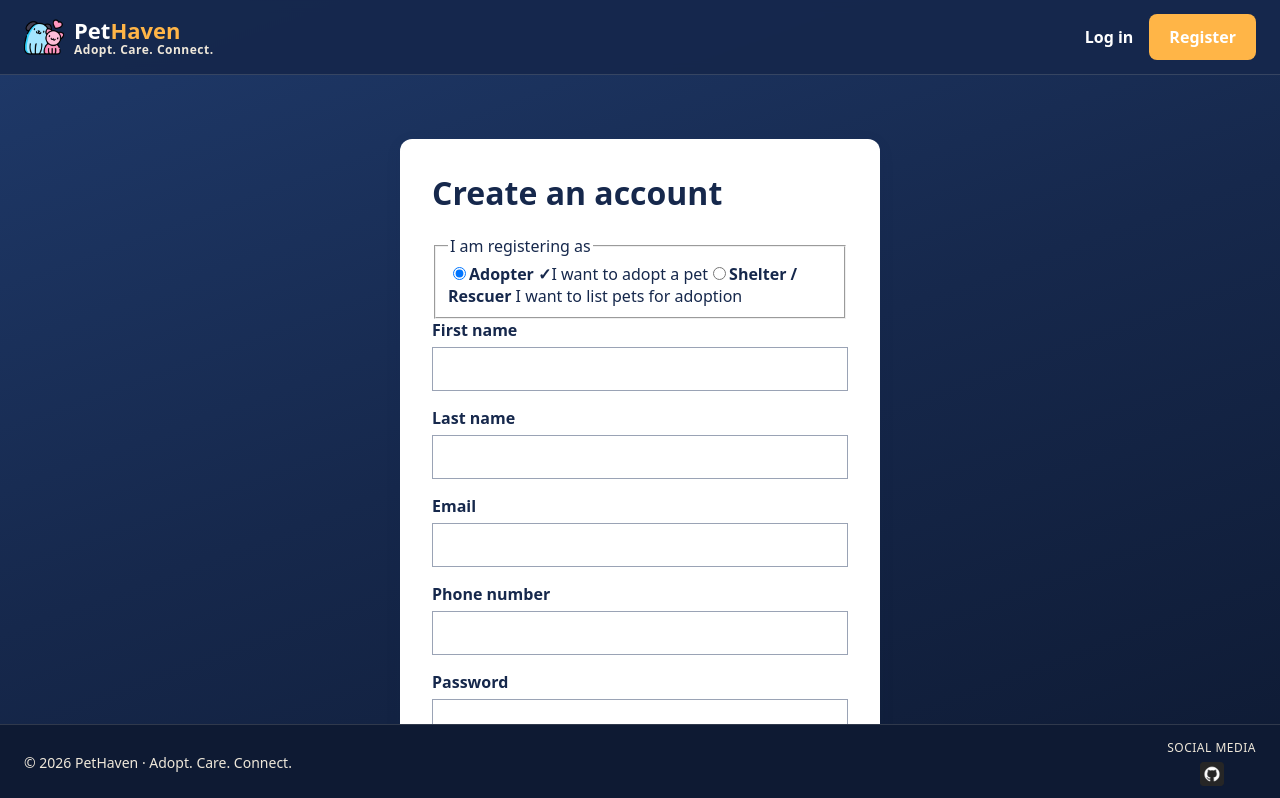
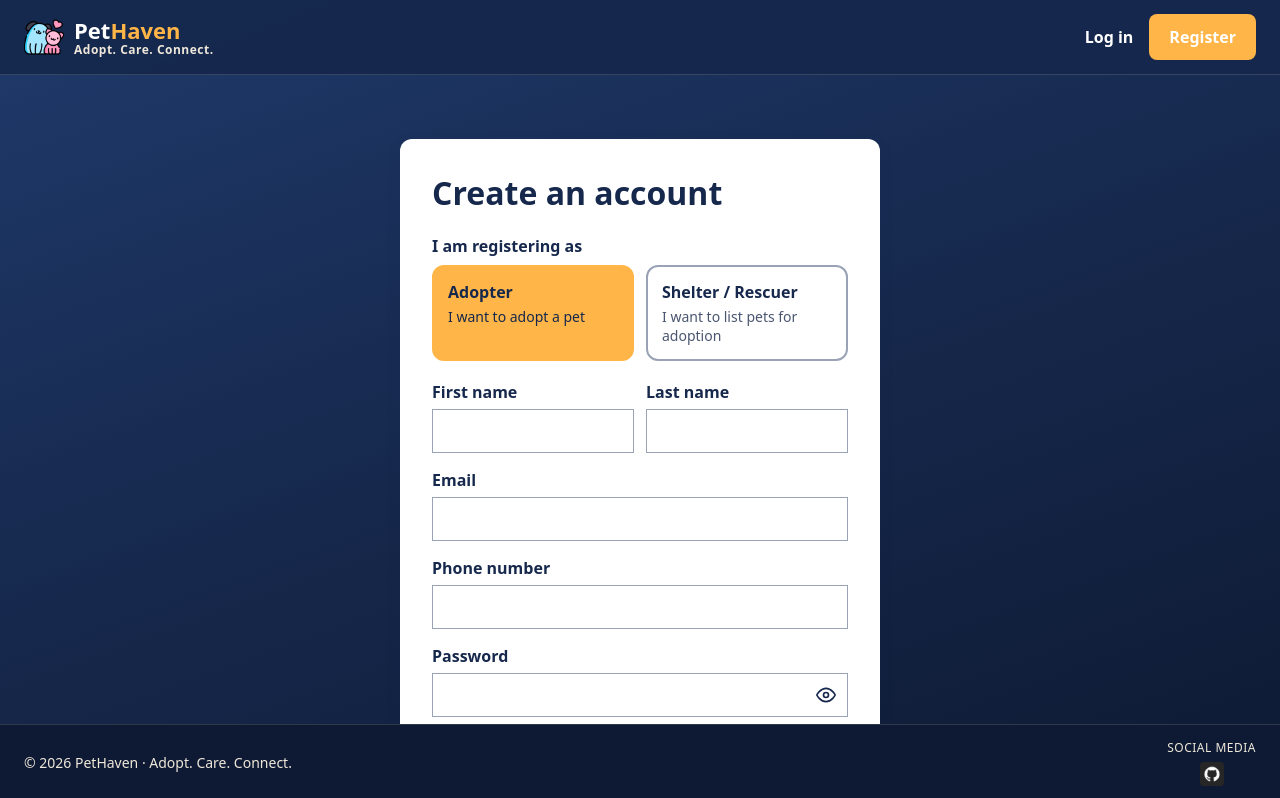
Before and after one commit to LikeJean30-prog/Manubag_PetHaven_Pet_Adoption_System, a React (Vite) app in the folder frontend/: page /register in a window 1280 px wide. Shown: the top 798 px of the page. Built offline with nearby package versions, Linux system fonts and the light colour scheme.

Commit message:
Register: first/last name on one row, show/hide and confirm password, amber role selection

```diff
--- /dev/null
+++ b/frontend/src/components/PasswordField.jsx
@@ -0,0 +1,57 @@
+import { useState } from 'react'
+import '../styles/PasswordField.css'
+
+// Password input with a show/hide button (eye icon)
+export default function PasswordField({ id, label, error, hint, ...inputProps }) {
+const [visible, setVisible] = useState(false)
+const describedBy = error ? `${id}-error` : hint ? `${id}-hint` : undefined
+
+return (
+    <div className="form-field">
+    <label htmlFor={id}>{label}</label>
+    <div className="password-wrap">
+        <input
+        id={id}
+        name={id}
+        type={visible ? 'text' : 'password'}
+        className={error ? 'input-error' : ''}
+        aria-invalid={Boolean(error)}
+        aria-describedby={describedBy}
+        {...inputProps}
+        />
+        <button
+        type="button"
+        className="password-toggle"
+        onClick={() => setVisible((v) => !v)}
+        aria-label={visible ? `Hide ${label.toLowerCase()}` : `Show ${label.toLowerCase()}`}
+        aria-pressed={visible}
+        >
+        {visible ? <EyeOffIcon /> : <EyeIcon />}
+        </button>
+    </div>
+    {hint && !error && <small id={`${id}-hint`}>{hint}</small>}
+    {error && <span id={`${id}-error`} className="field-error">{error}</span>}
+    </div>
+)
+}
+
+function EyeIcon() {
+return (
+    <svg width="20" height="20" viewBox="0 0 24 24" fill="none" stroke="currentColor"
+        strokeWidth="2" strokeLinecap="round" strokeLinejoin="round" aria-hidden="true">
+    <path d="M1 12s4-8 11-8 11 8 11 8-4 8-11 8-11-8-11-8z" />
+    <circle cx="12" cy="12" r="3" />
+    </svg>
+)
+}
+
+function EyeOffIcon() {
+return (
+    <svg width="20" height="20" viewBox="0 0 24 24" fill="none" stroke="currentColor"
+        strokeWidth="2" strokeLinecap="round" strokeLinejoin="round" aria-hidden="true">
+    <path d="M17.94 17.94A10.07 10.07 0 0 1 12 20c-7 0-11-8-11-8a18.45 18.45 0 0 1 5.06-5.94" />
+    <path d="M9.9 4.24A9.12 9.12 0 0 1 12 4c7 0 11 8 11 8a18.5 18.5 0 0 1-2.16 3.19" />
+    <line x1="1" y1="1" x2="23" y2="23" />
+    </svg>
+)
+}
--- a/frontend/src/pages/auth/Login.jsx
+++ b/frontend/src/pages/auth/Login.jsx
@@ -49,10 +49,8 @@ export default function Login() {
       {message && <div className="alert alert-error" role="alert">{message}</div>}
 
       <form onSubmit={handleSubmit} noValidate>
-        <FormField id="email" label="Email" type="email" autoComplete="email"
-                   value={form.email} onChange={update} error={errors.email} />
-        <FormField id="password" label="Password" type="password" autoComplete="current-password"
-                   value={form.password} onChange={update} error={errors.password} />
+        <FormField id="email" label="Email" type="email" autoComplete="email" value={form.email} onChange={update} error={errors.email} />
+        <FormField id="password" label="Password" type="password" autoComplete="current-password" value={form.password} onChange={update} error={errors.password} />
         <button type="submit" className="btn btn-full" disabled={submitting}>
           {submitting ? 'Logging in…' : 'Log in'}
         </button>
--- a/frontend/src/pages/auth/Register.jsx
+++ b/frontend/src/pages/auth/Register.jsx
@@ -1,18 +1,19 @@
 import { useState } from 'react'
 import { Link, useNavigate } from 'react-router-dom'
 import FormField from '../../components/FormField'
+import PasswordField from '../../components/PasswordField'
 import { registerAdopter, registerShelter } from '../../api/authApi'
 import { readApiError } from '../../utils/errors'
+import '../../styles/Register.css'
 
-const emptyAdopter = {
-  firstName: '', lastName: '',
-  email: '', phoneNumber: '', password: '', privacyConsent: false,
+const sharedFields = {
+  email: '', phoneNumber: '', password: '', confirmPassword: '', privacyConsent: false,
 }
-
+const emptyAdopter = { firstName: '', lastName: '', ...sharedFields }
 const emptyShelter = {
   organizationName: '', organizationType: 'SHELTER',
   contactFirstName: '', contactLastName: '', address: '', description: '',
-  email: '', phoneNumber: '', password: '', privacyConsent: false,
+  ...sharedFields,
 }
 
 // Admin is not offered here: admin accounts are created by the system owner (A-05)
@@ -26,12 +27,12 @@ export default function Register() {
 
   function chooseRole(next) {
     setRole(next)
-    // keep the fields both forms share, reset the rest
     setForm((prev) => ({
       ...(next === 'ADOPTER' ? emptyAdopter : emptyShelter),
       email: prev.email,
       phoneNumber: prev.phoneNumber,
       password: prev.password,
+      confirmPassword: prev.confirmPassword,
       privacyConsent: prev.privacyConsent,
     }))
     setErrors({})
@@ -45,14 +46,22 @@ export default function Register() {
 
   async function handleSubmit(e) {
     e.preventDefault()
-    setSubmitting(true)
     setErrors({})
     setMessage('')
+
+    if (form.password !== form.confirmPassword) {
+      setErrors({ confirmPassword: 'Passwords do not match.' })
+      return
+    }
+
+    const { confirmPassword: _confirm, ...payload } = form
+
+    setSubmitting(true)
     try {
       if (role === 'ADOPTER') {
-        await registerAdopter(form)          // FR-001
+        await registerAdopter(payload)          // FR-001
       } else {
-        await registerShelter(form)          // FR-002: saved as PENDING
+        await registerShelter(payload)          // FR-002: saved as PENDING
       }
       navigate('/login', { state: { registered: role } })
     } catch (err) {
@@ -77,14 +86,14 @@ export default function Register() {
         <legend>I am registering as</legend>
         <label className={role === 'ADOPTER' ? 'role-option selected' : 'role-option'}>
           <input type="radio" name="role" value="ADOPTER"
-                 checked={role === 'ADOPTER'} onChange={() => chooseRole('ADOPTER')} />
-          <strong>Adopter {role === 'ADOPTER' && '✓'}</strong>
+                checked={role === 'ADOPTER'} onChange={() => chooseRole('ADOPTER')} />
+          <strong>Adopter</strong>
           <span>I want to adopt a pet</span>
         </label>
         <label className={role === 'SHELTER' ? 'role-option selected' : 'role-option'}>
           <input type="radio" name="role" value="SHELTER"
-                 checked={role === 'SHELTER'} onChange={() => chooseRole('SHELTER')} />
-          <strong>Shelter / Rescuer {role === 'SHELTER' && '✓'}</strong>
+                checked={role === 'SHELTER'} onChange={() => chooseRole('SHELTER')} />
+          <strong>Shelter / Rescuer</strong>
           <span>I want to list pets for adoption</span>
         </label>
       </fieldset>
@@ -93,10 +102,10 @@ export default function Register() {
 
       <form onSubmit={handleSubmit} noValidate>
         {role === 'ADOPTER' ? (
-          <>
+          <div className="form-row">
             {field('firstName', 'First name', { autoComplete: 'given-name' })}
             {field('lastName', 'Last name', { autoComplete: 'family-name' })}
-          </>
+          </div>
         ) : (
           <>
             {field('organizationName', 'Organization name', { autoComplete: 'organization' })}
@@ -111,8 +120,10 @@ export default function Register() {
               {errors.organizationType && <span className="field-error">{errors.organizationType}</span>}
             </div>
 
+            <div className="form-row">
             {field('contactFirstName', "Contact person's first name", { autoComplete: 'given-name' })}
             {field('contactLastName', "Contact person's last name", { autoComplete: 'family-name' })}
+            </div>
             {field('address', 'Address', {
               autoComplete: 'street-address',
               hint: 'Street, barangay and city, e.g. Osmena Blvd, Cebu City',
@@ -130,16 +141,16 @@ export default function Register() {
 
         {field('email', 'Email', { type: 'email', autoComplete: 'email' })}
         {field('phoneNumber', 'Phone number', { type: 'tel', autoComplete: 'tel' })}
-        {field('password', 'Password', {
-          type: 'password',
-          autoComplete: 'new-password',
-          hint: 'At least 8 characters, with a letter and a number.',
-        })}
+                <PasswordField id="password" label="Password" autoComplete="new-password"
+                      hint="At least 8 characters, with a letter and a number."
+                      value={form.password} onChange={update} error={errors.password} />
+        <PasswordField id="confirmPassword" label="Confirm password" autoComplete="new-password"
+                      value={form.confirmPassword} onChange={update} error={errors.confirmPassword} />
 
         <div className="form-field checkbox-field">
           <label htmlFor="privacyConsent">
             <input id="privacyConsent" name="privacyConsent" type="checkbox"
-                   checked={form.privacyConsent} onChange={update} />
+                  checked={form.privacyConsent} onChange={update} />
             <span>
               I agree to the privacy notice. PetHaven collects only the details needed for adoption,
               under the Data Privacy Act of 2012 (RA 10173).
--- /dev/null
+++ b/frontend/src/styles/PasswordField.css
@@ -0,0 +1,15 @@
+.password-wrap { position: relative; }
+.password-wrap input { width: 100%; padding-right: 44px; }      /* room for the eye button */
+.password-toggle {
+position: absolute;
+top: 50%;
+right: 6px;
+transform: translateY(-50%);
+display: flex;
+background: none;
+border: none;
+padding: 6px;
+color: var(--navy);
+cursor: pointer;
+}
+.password-toggle:focus-visible { outline: 3px solid var(--amber); outline-offset: 1px; }
--- /dev/null
+++ b/frontend/src/styles/Register.css
@@ -0,0 +1,36 @@
+.role-options {
+border: none;
+padding: 0;
+margin: 0 0 20px;
+display: grid;
+grid-template-columns: 1fr 1fr;
+gap: 12px;
+}
+.role-options legend { font-weight: 700; margin-bottom: 8px; padding: 0; }
+.role-option {
+position: relative;
+display: flex;
+flex-direction: column;
+gap: 4px;
+padding: 14px;
+border: 2px solid var(--border);
+border-radius: var(--radius);
+cursor: pointer;
+}
+.role-option input { position: absolute; opacity: 0; }        /* hidden, still keyboard-usable */
+.role-option:focus-within { outline: 3px solid var(--amber); outline-offset: 2px; }
+.role-option.selected { border-color: var(--amber); background: var(--amber); }
+.role-option.selected span { color: var(--navy); }      /* (NFR-016) */
+.role-option span { font-size: 14px; color: #4A5670; }
+.note { font-size: 14px; color: #4A5670; }
+
+@media (max-width: 420px) {
+.role-options { grid-template-columns: 1fr; }
+}
+
+/* First name + last name on one row */
+.form-row { display: grid; grid-template-columns: 1fr 1fr; gap: 12px; }
+.form-row .form-field { min-width: 0; }
+@media (max-width: 480px) {
+  .form-row { grid-template-columns: 1fr; }      /* stacks on phones (NFR-014) */
+}
```
